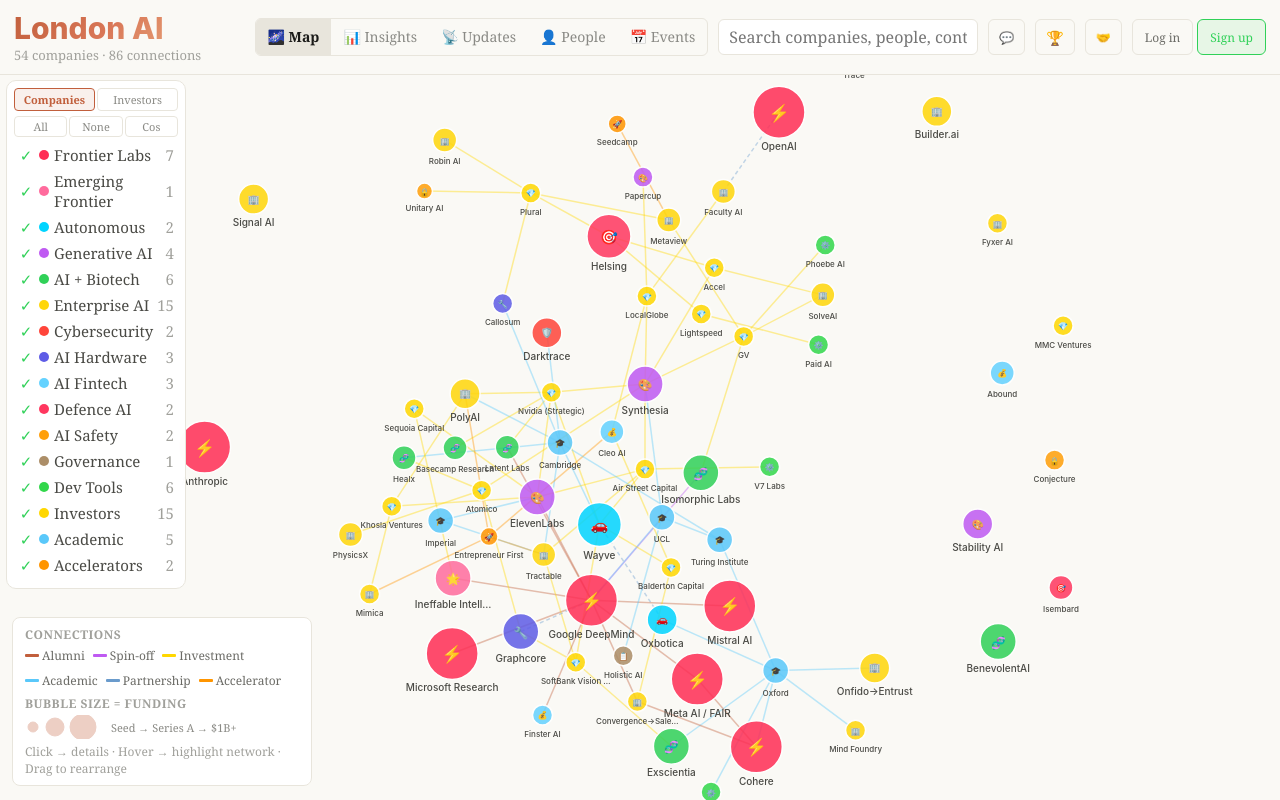
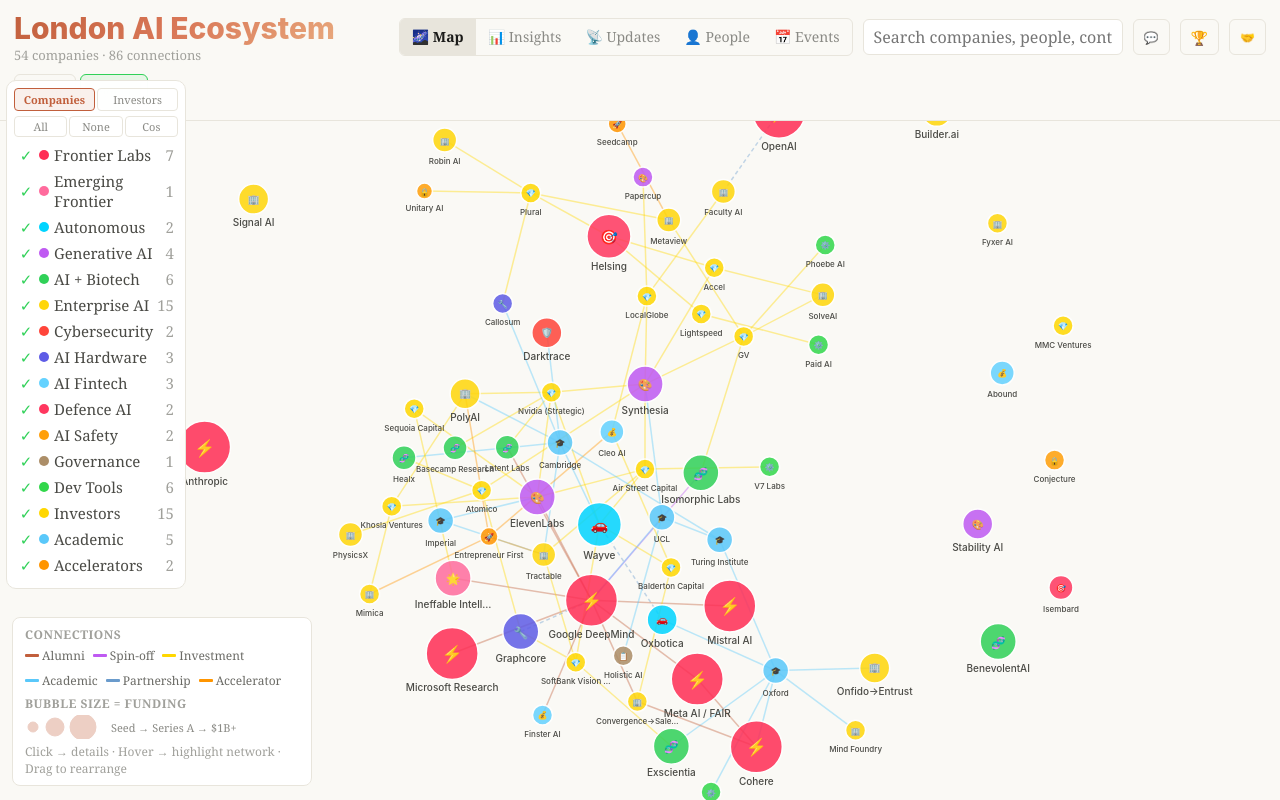
Before and after one commit to jxi5410/AI.LDN, a React (Vite) app: page / in a window 1280 px wide. Built offline with nearby package versions, Linux system fonts and the light colour scheme.

Commit message:
revert header to flexWrap layout — keep 100% width fix

```diff
--- a/src/App.jsx
+++ b/src/App.jsx
@@ -513,9 +513,9 @@
       <style>{`@keyframes pulse{0%,100%{opacity:1}50%{opacity:0.3}}::-webkit-scrollbar{width:4px}::-webkit-scrollbar-thumb{background:#c5c3ba;border-radius:4px}input[type=range]{-webkit-appearance:none;background:transparent}input[type=range]::-webkit-slider-track{height:2px;background:#e8e5dc;border-radius:2px}input[type=range]::-webkit-slider-thumb{-webkit-appearance:none;width:8px;height:8px;border-radius:50%;background:#FF2D55;margin-top:-3px;cursor:pointer}`}</style>
 
       {/* ── HEADER ──────────────────────────────────────────────────── */}
-      <div style={{ position: "fixed", top: 0, left: 0, right: 0, padding: isMobile ? "6px 8px" : "10px 14px", background: "#faf9f5", borderBottom: "1px solid #e8e5dc", zIndex: 1000, display: "flex", alignItems: "center", gap: isMobile ? 4 : 10, overflowX: "auto", overflowY: "hidden", maxWidth: "100%" }}>
+      <div style={{ position: "fixed", top: 0, left: 0, right: 0, padding: isMobile ? "6px 8px" : "10px 14px", background: "#faf9f5", borderBottom: "1px solid #e8e5dc", zIndex: 1000, display: "flex", alignItems: "center", gap: isMobile ? 6 : 10, flexWrap: "wrap" }}>
         <div style={{ flexShrink: 0, cursor: "pointer" }} onClick={() => { setPanel("graph"); setSel(null); }}>
-          <h1 style={{ margin: 0, fontSize: isMobile ? 16 : 30, fontFamily: "'Inter',sans-serif", fontWeight: 800, background: "linear-gradient(135deg,#C15F3C,#d97757,#e8a87c)", WebkitBackgroundClip: "text", WebkitTextFillColor: "transparent", whiteSpace: "nowrap" }}>London AI</h1>
+          <h1 style={{ margin: 0, fontSize: isMobile ? 20 : 30, fontFamily: "'Inter',sans-serif", fontWeight: 800, background: "linear-gradient(135deg,#C15F3C,#d97757,#e8a87c)", WebkitBackgroundClip: "text", WebkitTextFillColor: "transparent" }}>London AI Ecosystem</h1>
           {!isMobile && <p style={{ margin: 0, fontSize: 13, color: "#a0a09b" }}>
             {companies.filter(c => !["investor", "academic", "accelerator"].includes(c.cat)).length} companies · {edges.length} connections{mn > 0 ? ` · ${mn} tracked` : ""}
           </p>}
```
